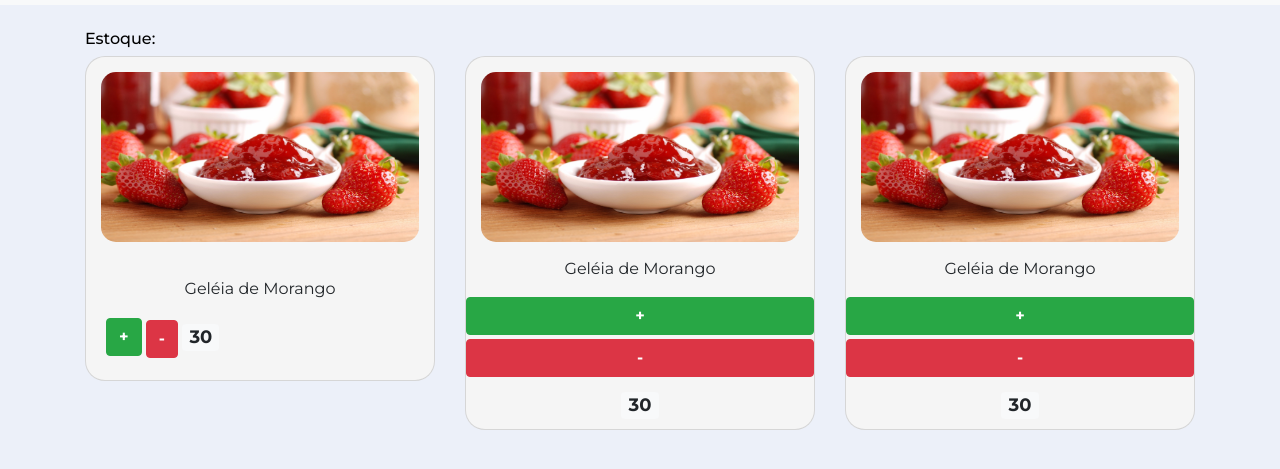
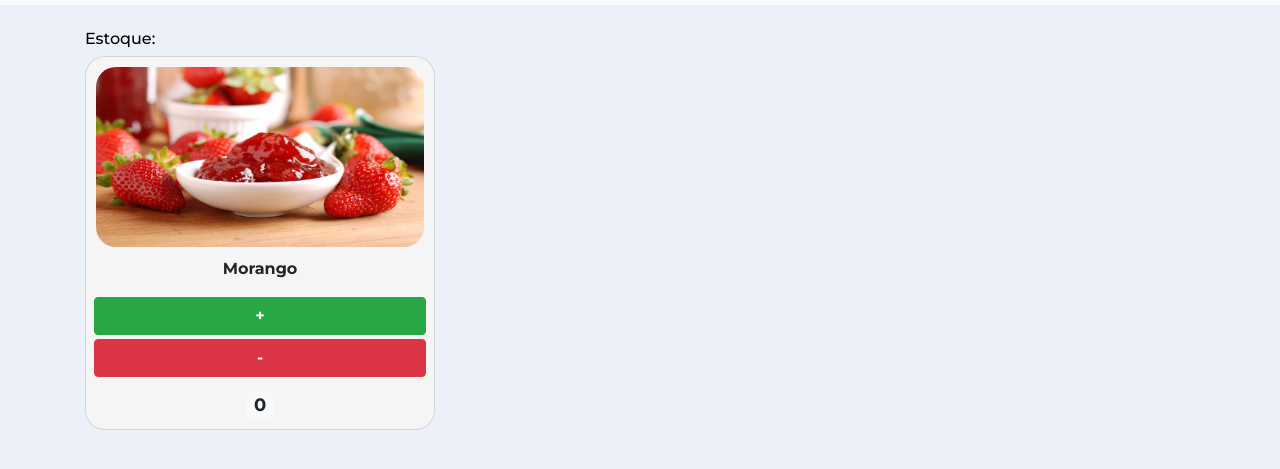
Before and after one commit to rafaelsrabelo/enatu, a plain HTML site: page index.html in a window 1280 px wide. Shown: the part 51-520 px from the top of the page. Drawn offline with nearby package versions, Linux system fonts and the light colour scheme.

Commit message:
add vuejs

```diff
--- a/index.html
+++ b/index.html
@@ -39,46 +39,24 @@
       </div>
     </nav>
     <div class="container mt-4">
-      <h2>Estoque:</h2>
+      <h2 class="mb-2">Estoque:</h2>
       <div class="row">
+
         <div class="col-lg-4 col-sm-6 col-xs-12">
           <div class="my-card card">
             <img class="product" src="img/morango.jpg" alt="">
-            <div class="card-body">
-              <p class="title text-center">Geléia de Morango</p>
-              <button type="button" class="btn btn-success mb-1"><strong>+</strong></button>
-              <button type="button" class="btn btn-danger"><strong>-</strong></button>
-              <a href="" class="number text-center mt-2 mb-2">
-                <span class="badge badge-light">30</span>
-              </a>
-            </div>
-          </div>
-        </div>
-        <div class="col-lg-4 col-sm-6 col-xs-12">
-          <div class="my-card card">
-            <img class="product" src="img/morango.jpg" alt="">
-            <p class="title text-center">Geléia de Morango</p>
-            <button type="button" class="btn btn-success mb-1"><strong>+</strong></button>
-            <button type="button" class="btn btn-danger"><strong>-</strong></button>
+            <p class="title text-center"><strong>{{ flavor }}</strong></p>
+            <button v-on:click="add" type="button" class="btn btn-success mb-1 mr-2 ml-2"><strong>+</strong></button>
+            <button v-on:click="decrease" type="button" class="btn btn-danger mr-2 ml-2"><strong>-</strong></button>
             <a href="" class="number text-center mt-2 mb-2">
-              <span class="badge badge-light">30</span>
-            </a>
-          </div>
-        </div>
-        <div class="col-lg-4 col-sm-6 col-xs-12">
-          <div class="my-card card">
-            <img class="product" src="img/morango.jpg" alt="">
-            <p class="title text-center">Geléia de Morango</p>
-            <button type="button" class="btn btn-success mb-1"><strong>+</strong></button>
-            <button type="button" class="btn btn-danger"><strong>-</strong></button>
-            <a href="" class="number text-center mt-2 mb-2">
-              <span class="badge badge-light">30</span>
+              <span class="badge badge-light">{{ amount}} </span>
             </a>
           </div>
         </div>
       </div>
     </div>
   </div>
+  <script src="https://cdn.jsdelivr.net/npm/vue@2/dist/vue.js"></script>
   <script src="https://code.jquery.com/jquery-3.2.1.slim.min.js"
     integrity="sha384-KJ3o2DKtIkvYIK3UENzmM7KCkRr/rE9/Qpg6aAZGJwFDMVNA/GpGFF93hXpG5KkN"
     crossorigin="anonymous"></script>
--- a/script.js
+++ b/script.js
@@ -1,7 +1,16 @@
-function alterar() {
-  document.getElementById("title").innerHTML = "Trocou título";
-  document.getElementById("camp").placeholder = "Trocou placeholder";
-};
-
-alterar();
-alert("Função alterar feita com sucesso!");
+new Vue({
+  el: '#app',
+  data: {
+    flavor: 'Morango',
+    amount: 0,
+  }, methods: {
+    add() {
+      console.log("Added")
+      this.amount++
+    },
+    decrease() {
+      console.log("Decreased")
+      this.amount--
+    }
+  }
+})
--- a/style.css
+++ b/style.css
@@ -17,7 +17,7 @@ h2 {
   background: #fffff9;
 }
 .product {
-  padding: 15px;
+  padding: 10px;
   width: auto;
   height: 200px;
 }
```
